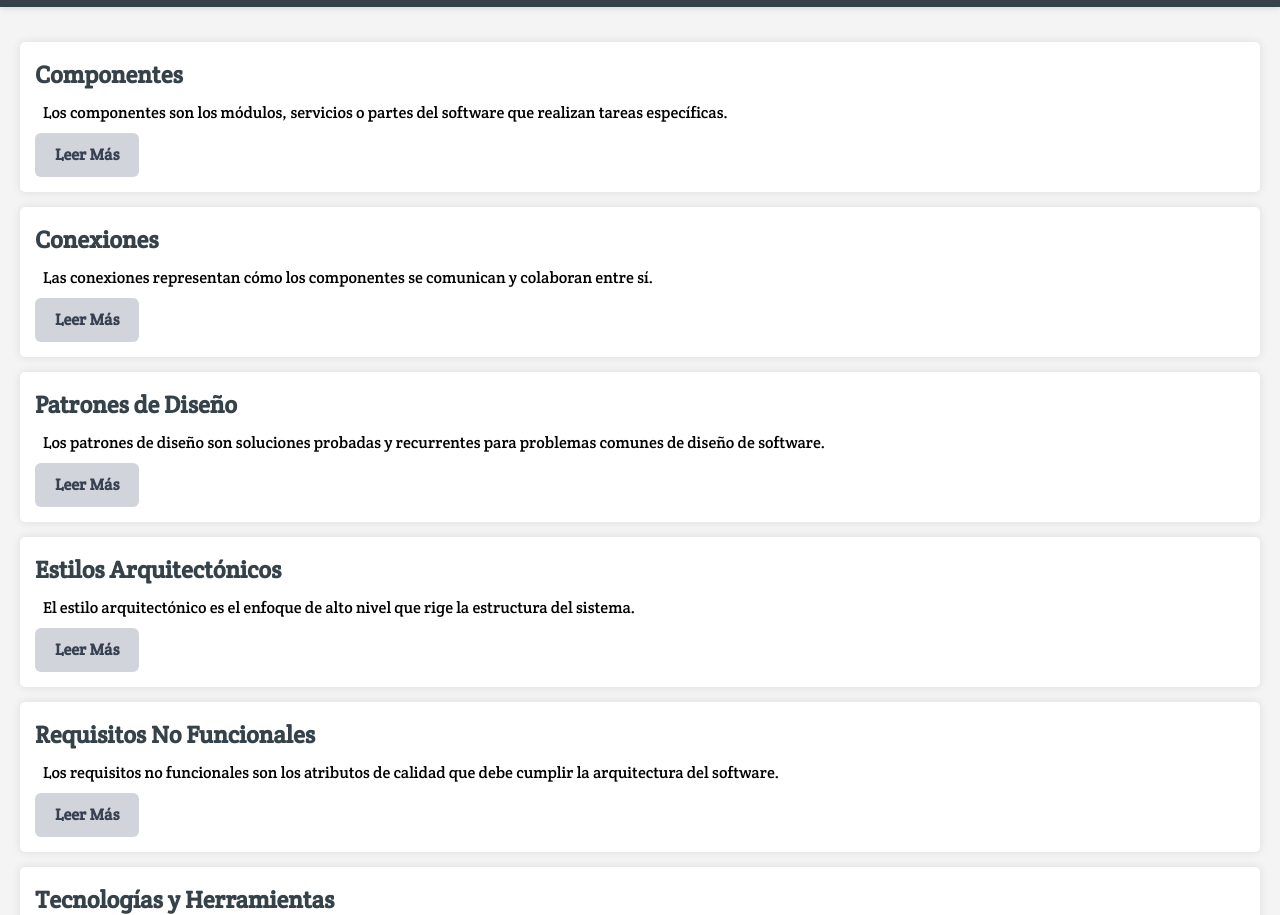
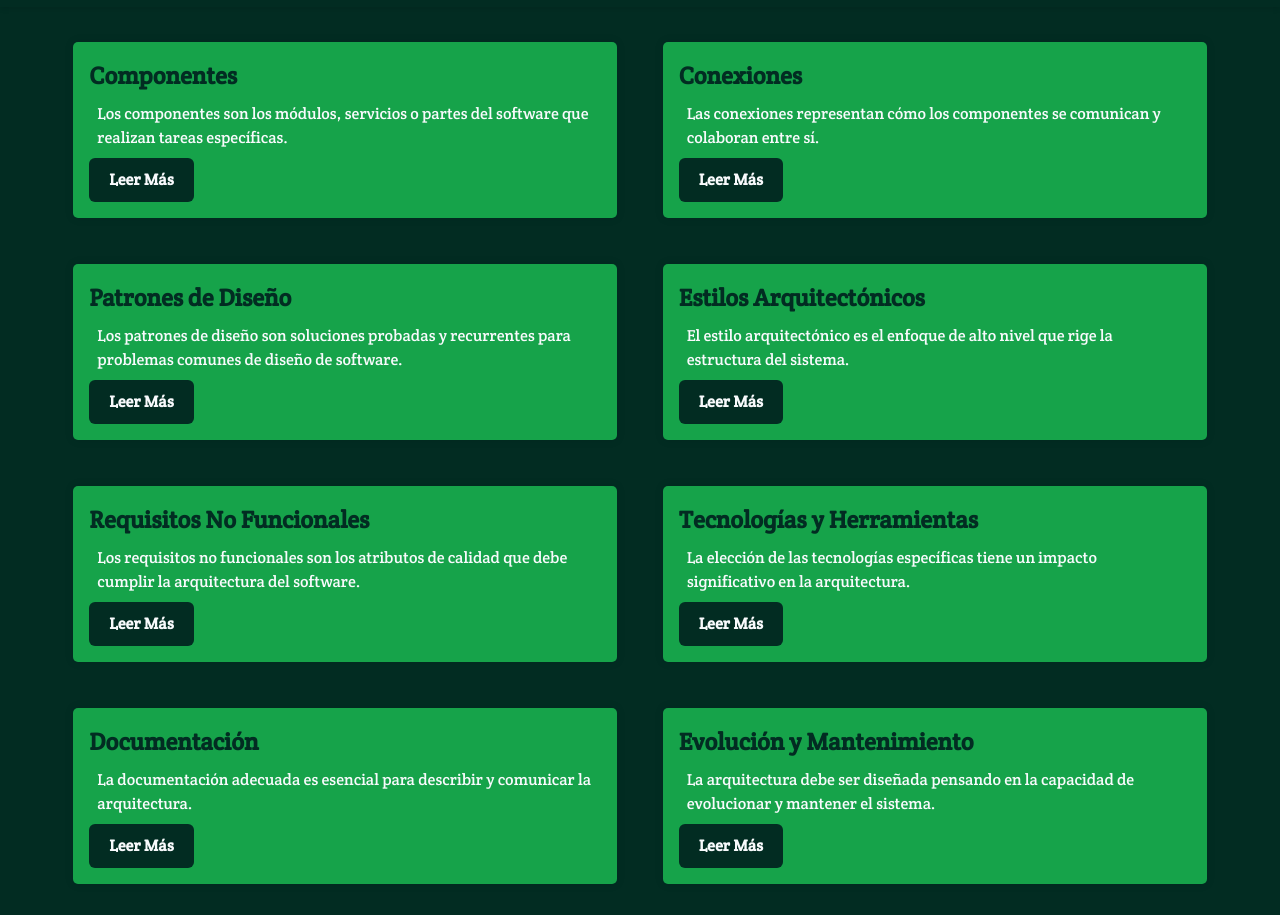
Before and after one commit to AlexBetancur313/Arquitectura-Software, a plain HTML site: page index.html in a window 1280 px wide. Shown: the part 75-990 px from the top of the page. Drawn offline with nearby package versions, Linux system fonts and the light colour scheme.

Commit message:
Cambios en diseño del indexy componentes

```diff
--- a/index.html
+++ b/index.html
@@ -19,97 +19,129 @@
     />
   </head>
 
-  <body>
-    <header class="header">
+  <body class="bg-emerald-950">
+    <header class="header bg-emerald-950">
       <h1 class="header-title">Elementos de la Arquitectura de Software</h1>
     </header>
-    <main class="main-content">
+    <main
+      class="main-content flex flex-col lg:flex-row lg:flex-wrap lg:justify-between gap-4 w-11/12 m-auto"
+    >
       <section
-        class="content-section wow animate__animated animate__fadeInLeft"
+        class="content-section wow animate__animated animate__fadeInLeft bg-green-600 text-slate-50 w-full lg:w-[48%] bg-gray-200 p-4"
       >
-        <h2 class="section-title">Componentes</h2>
+        <h2 class="section-title text-emerald-950">Componentes</h2>
         <p>
           Los componentes son los módulos, servicios o partes del software que
           realizan tareas específicas.
         </p>
-        <a href="secciones/componentes.html" class="btn">Leer Más</a>
+        <a
+          href="secciones/componentes.html"
+          class="btn header bg-emerald-950 text-slate-50"
+          >Leer Más</a
+        >
       </section>
       <section
-        class="content-section wow animate__animated animate__fadeInLeft"
+        class="content-section wow animate__animated animate__fadeInLeft bg-green-600 text-slate-50 w-full lg:w-[48%] bg-gray-200 p-4"
       >
-        <h2 class="section-title">Conexiones</h2>
+        <h2 class="section-title text-emerald-950">Conexiones</h2>
         <p>
           Las conexiones representan cómo los componentes se comunican y
           colaboran entre sí.
         </p>
 
-        <a href="secciones/conexiones.html" class="btn">Leer Más</a>
+        <a
+          href="secciones/conexiones.html"
+          class="btn header bg-emerald-950 text-slate-50"
+          >Leer Más</a
+        >
       </section>
       <section
-        class="content-section wow animate__animated animate__fadeInLeft"
+        class="content-section wow animate__animated animate__fadeInLeft bg-green-600 text-slate-50 w-full lg:w-[48%] bg-gray-200 p-4"
       >
-        <h2 class="section-title">Patrones de Diseño</h2>
+        <h2 class="section-title text-emerald-950">Patrones de Diseño</h2>
         <p>
           Los patrones de diseño son soluciones probadas y recurrentes para
           problemas comunes de diseño de software.
         </p>
-        <a href="secciones/patrones_de_diseño.html" class="btn">Leer Más</a>
+        <a
+          href="secciones/patrones_de_diseño.html"
+          class="btn header bg-emerald-950 text-slate-50"
+          >Leer Más</a
+        >
       </section>
       <section
-        class="content-section wow animate__animated animate__fadeInLeft"
+        class="content-section wow animate__animated animate__fadeInLeft bg-green-600 text-slate-50 w-full lg:w-[48%] bg-gray-200 p-4"
       >
-        <h2 class="section-title">Estilos Arquitectónicos</h2>
+        <h2 class="section-title text-emerald-950">Estilos Arquitectónicos</h2>
         <p>
           El estilo arquitectónico es el enfoque de alto nivel que rige la
           estructura del sistema.
         </p>
-        <a href="secciones/estilos_arquitectonicos.html" class="btn"
+        <a
+          href="secciones/estilos_arquitectonicos.html"
+          class="btn header bg-emerald-950 text-slate-50"
           >Leer Más</a
         >
       </section>
       <section
-        class="content-section wow animate__animated animate__fadeInLeft"
+        class="content-section wow animate__animated animate__fadeInLeft bg-green-600 text-slate-50 w-full lg:w-[48%] bg-gray-200 p-4"
       >
-        <h2 class="section-title">Requisitos No Funcionales</h2>
+        <h2 class="section-title text-emerald-950">
+          Requisitos No Funcionales
+        </h2>
         <p>
           Los requisitos no funcionales son los atributos de calidad que debe
           cumplir la arquitectura del software.
         </p>
-        <a href="secciones/requisitos_no_fundamentales.html" class="btn"
+        <a
+          href="secciones/requisitos_no_fundamentales.html"
+          class="btn header bg-emerald-950 text-slate-50"
           >Leer Más</a
         >
       </section>
       <section
-        class="content-section wow animate__animated animate__fadeInLeft"
+        class="content-section wow animate__animated animate__fadeInLeft bg-green-600 text-slate-50 w-full lg:w-[48%] bg-gray-200 p-4"
       >
-        <h2 class="section-title">Tecnologías y Herramientas</h2>
+        <h2 class="section-title text-emerald-950">
+          Tecnologías y Herramientas
+        </h2>
         <p>
           La elección de las tecnologías específicas tiene un impacto
           significativo en la arquitectura.
         </p>
-        <a href="secciones/tecnologias_herramientas.html" class="btn"
+        <a
+          href="secciones/tecnologias_herramientas.html"
+          class="btn header bg-emerald-950 text-slate-50"
           >Leer Más</a
         >
       </section>
       <section
-        class="content-section wow animate__animated animate__fadeInLeft"
+        class="content-section wow animate__animated animate__fadeInLeft bg-green-600 text-slate-50 w-full lg:w-[48%] bg-gray-200 p-4"
       >
-        <h2 class="section-title">Documentación</h2>
+        <h2 class="section-title text-emerald-950">Documentación</h2>
         <p>
           La documentación adecuada es esencial para describir y comunicar la
           arquitectura.
         </p>
-        <a href="secciones/documentacion.html" class="btn">Leer Más</a>
+        <a
+          href="secciones/documentacion.html"
+          class="btn header bg-emerald-950 text-slate-50"
+          >Leer Más</a
+        >
       </section>
       <section
-        class="content-section wow animate__animated animate__fadeInLeft"
+        class="content-section wow animate__animated animate__fadeInLeft bg-green-600 text-slate-50 w-full lg:w-[48%] bg-gray-200 p-4"
       >
-        <h2 class="section-title">Evolución y Mantenimiento</h2>
+        <h2 class="section-title text-emerald-950">
+          Evolución y Mantenimiento
+        </h2>
         <p>
           La arquitectura debe ser diseñada pensando en la capacidad de
           evolucionar y mantener el sistema.
         </p>
-        <a href="secciones/evolucion_mantenimiento.html" class="btn"
+        <a
+          href="secciones/evolucion_mantenimiento.html"
+          class="btn header bg-emerald-950 text-slate-50"
           >Leer Más</a
         >
       </section>
--- a/style.css
+++ b/style.css
@@ -2,16 +2,12 @@
 * {
   font-family: "Crete Round", serif;
 }
-body {
-  margin: 0;
-  padding: 0;
-  background-color: #f4f4f4;
-}
+
 header {
-  background-color: #35424a;
   padding: 20px;
   text-align: center;
   color: white;
+  border-bottom: #f4f4f4;
   box-shadow: 0 2px 5px rgba(0, 0, 0, 0.1);
 }
 .header-title {
@@ -54,9 +50,8 @@ p {
 footer {
   font-size: 1.75rem;
   font-weight: 500;
-  background-color: #35424a;
+  background-color: rgb(2 44 34);
   padding: 10px;
   text-align: center;
   color: white;
-  box-shadow: 0 2px 5px rgba(0, 0, 0, 0.1);
 }
```
Also changed, not shown: secciones/componentes.html (+9 -9 lines).
